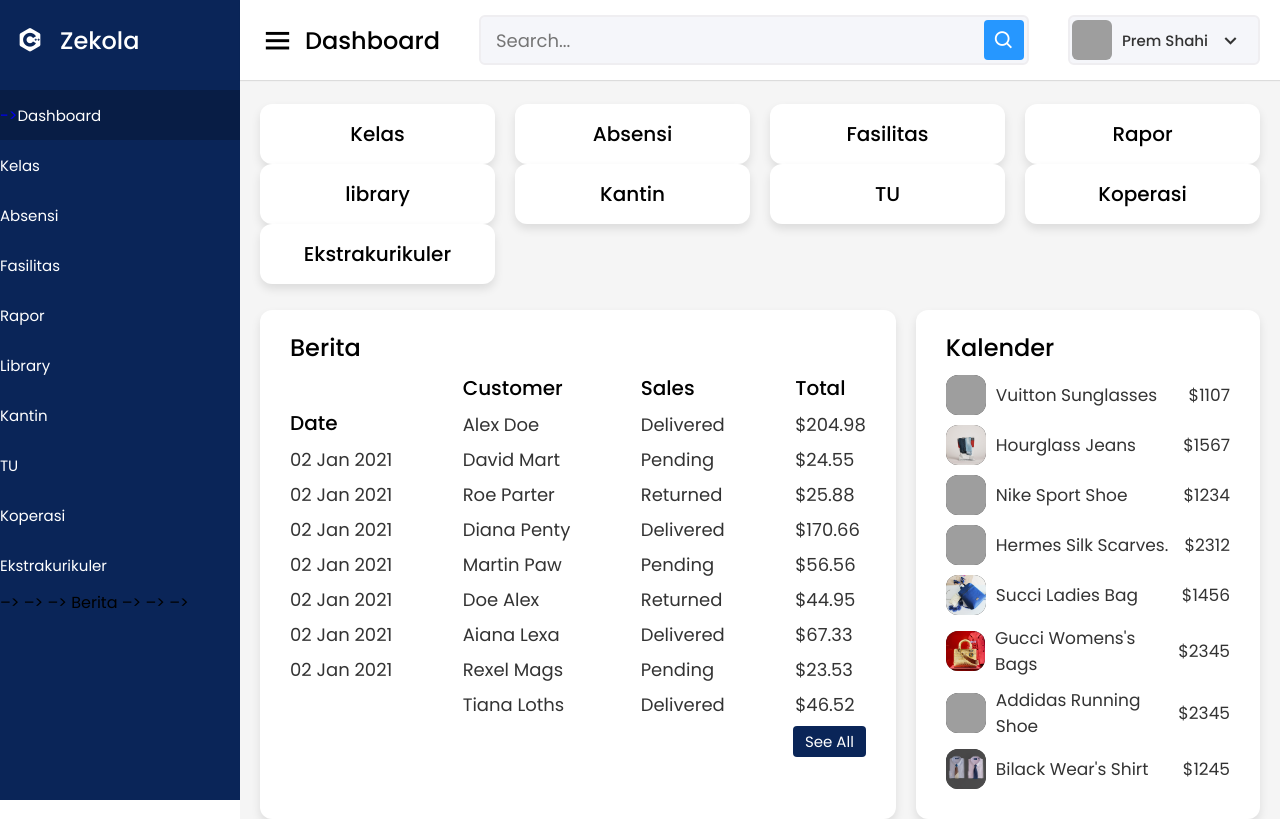
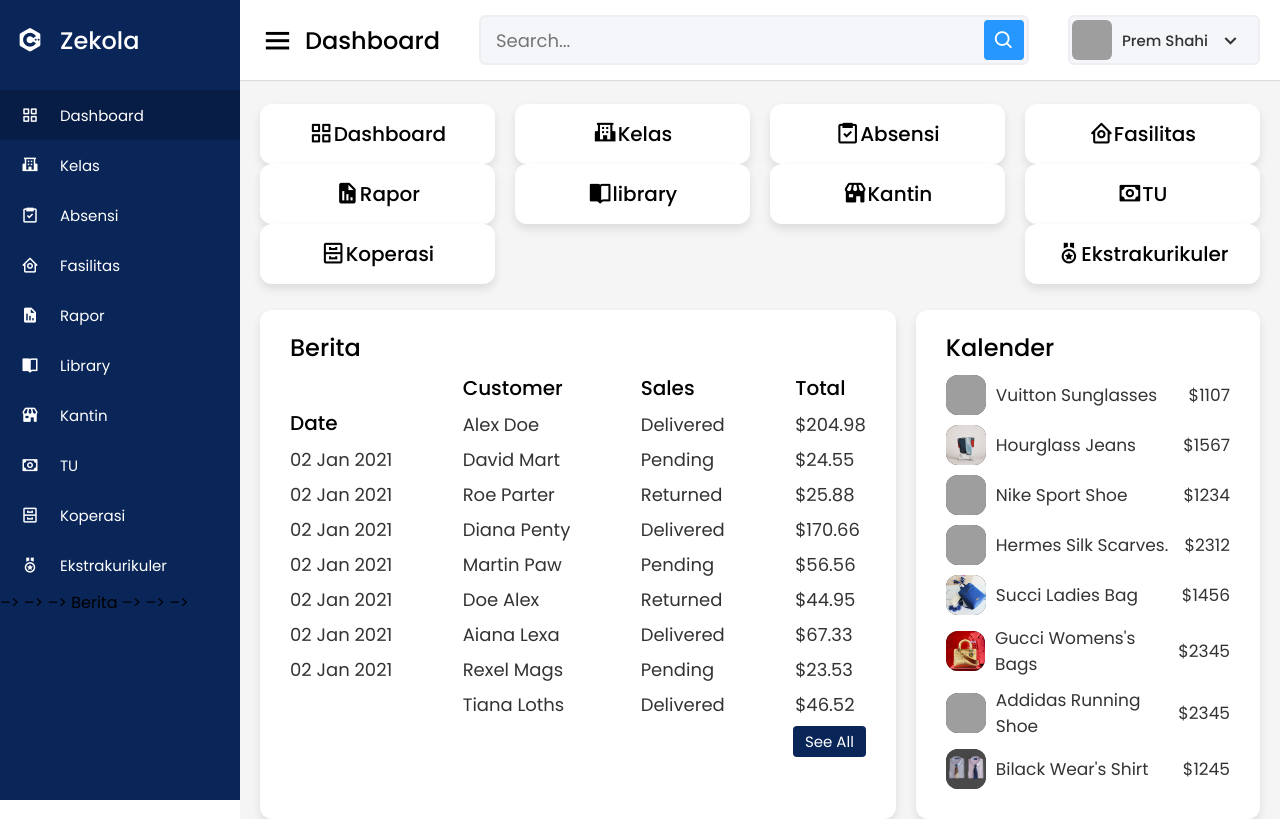
Before and after one commit to ilhambahri28/Zekola, a plain HTML site: page AdminDashboard/index.html in a window 1280 px wide. Drawn offline with nearby package versions, Linux system fonts and the light colour scheme; grey boxes are pictures that could not be loaded.

Commit message:
Add files via upload

```diff
--- a/AdminDashboard/index.html
+++ b/AdminDashboard/index.html
@@ -17,52 +17,61 @@
       <ul class="nav-links">
         <li>
           <a href="#" class="active">
-           <!- <i class='bx bx-grid-alt' ></i> ->
+            <i class='bx bx-grid-alt' ></i>
             <span class="links_name">Dashboard</span>
           </a>
         </li>
         <li>
           <a href="#">
+			<i class='bx bxs-school'></i>
             <span class="links_name">Kelas</span>
           </a>
         </li>
         <li>
           <a href="#">
+		  <i class='bx bx-task'></i>
             <span class="links_name">Absensi</span>
           </a>
         </li>
         <li>
           <a href="#">
+		  <i class='bx bx-home-circle' ></i>
             <span class="links_name">Fasilitas</span>
           </a>
         </li>
         <li>
           <a href="#">
+				<i class='bx bxs-report'></i>
             <span class="links_name">Rapor</span>
           </a>
         </li>
         <li>
           <a href="#">
+		  <i class='bx bxs-book-open'></i>
             <span class="links_name">Library</span>
           </a>
         </li>
         <li>
           <a href="#">
+		  <i class='bx bxs-store'></i>
             <span class="links_name">Kantin</span>
           </a>
         </li>
         <li>
           <a href="#">
+		  <i class='bx bx-money'></i>
             <span class="links_name">TU</span>
           </a>
         </li>
         <li>
           <a href="#">
+		  <i class='bx bx-cabinet'></i>
             <span class="links_name">Koperasi</span>
           </a>
         </li>
         <li>
           <a href="#">
+		  <i class='bx bx-medal'></i>
             <span class="links_name">Ekstrakurikuler</span>
           </a>
         </li>
@@ -93,55 +102,69 @@
 
     <div class="home-content">
       <div class="overview-boxes">
+	  <div class="box">
+	  <i class='bx bx-grid-alt bx-sm' ></i>
+          <div class="right-side">
+            <div class="box-topic">Dashboard</div>
+            </div>
+        </div>
         <div class="box">
+		<i class='bx bxs-school bx-sm'></i>
           <div class="right-side">
             <div class="box-topic">Kelas</div>
             </div>
         </div>
         <div class="box">
+		<i class='bx bx-task bx-sm'></i>
           <div class="right-side">
             <div class="box-topic">Absensi</div>
 
           </div>
         </div>
         <div class="box">
+		<i class='bx bx-home-circle bx-sm' ></i>
           <div class="right-side">
             <div class="box-topic">Fasilitas</div>
             </div>
 
         </div>
         <div class="box">
+		<i class='bx bxs-report bx-sm'></i>
           <div class="right-side">
             <div class="box-topic">Rapor</div>
 
           </div>
         </div>
 		<div class="box">
+		<i class='bx bxs-book-open bx-sm'></i>
           <div class="right-side">
             <div class="box-topic">library</div>
 
           </div>
         </div>
 		<div class="box">
+		<i class='bx bxs-store bx-sm'></i>
           <div class="right-side">
             <div class="box-topic">Kantin</div>
 
           </div>
         </div>
 		<div class="box">
+		<i class='bx bx-money bx-sm'></i>
           <div class="right-side">
             <div class="box-topic">TU</div>
 
           </div>
         </div>
 		<div class="box">
+		<i class='bx bx-cabinet bx-sm'></i>
           <div class="right-side">
             <div class="box-topic">Koperasi</div>
 
           </div>
-          <!- <i class='bx bxs-cart-download cart four' ></i>
         </div>
 		<div class="box">
+		<i class='bx bx-medal bx-sm'></i>
           <div class="right-side">
             <div class="box-topic">Ekstrakurikuler</div>
 
```
